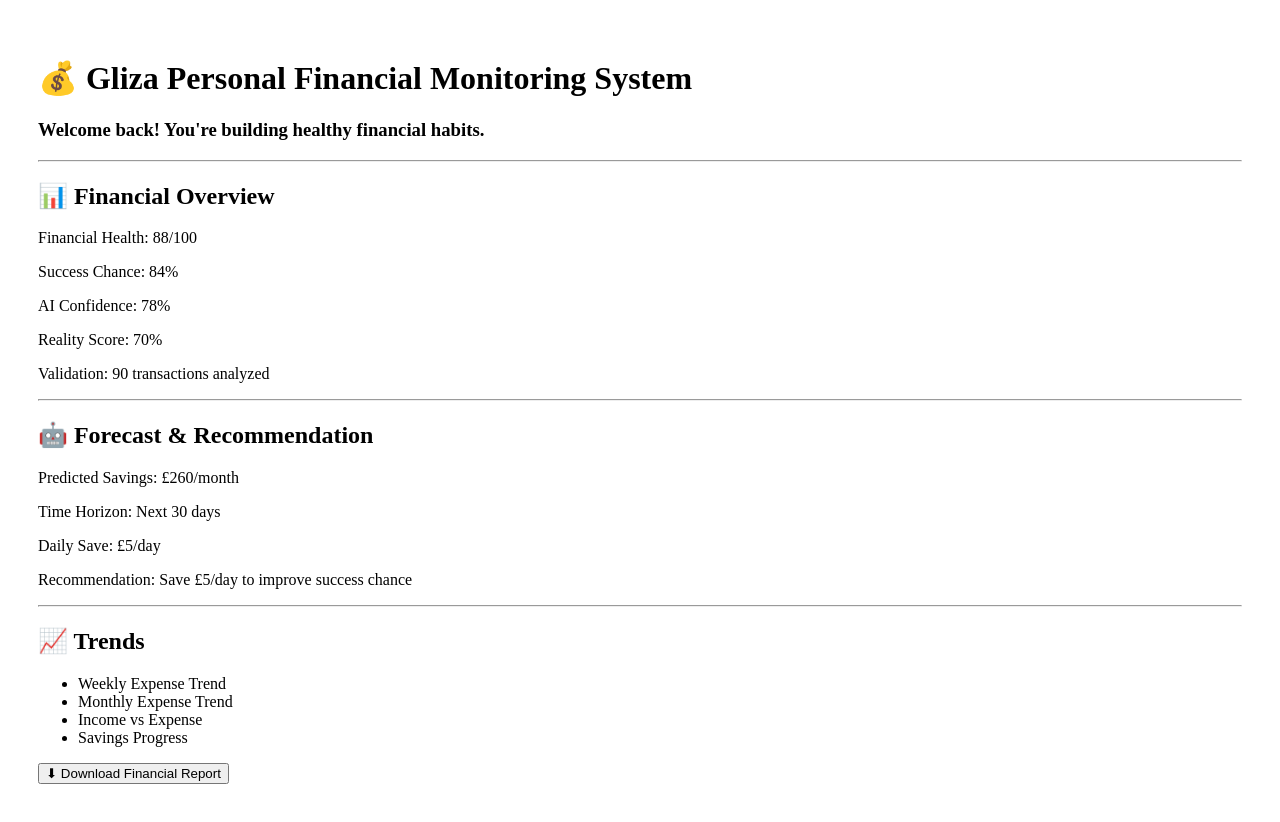
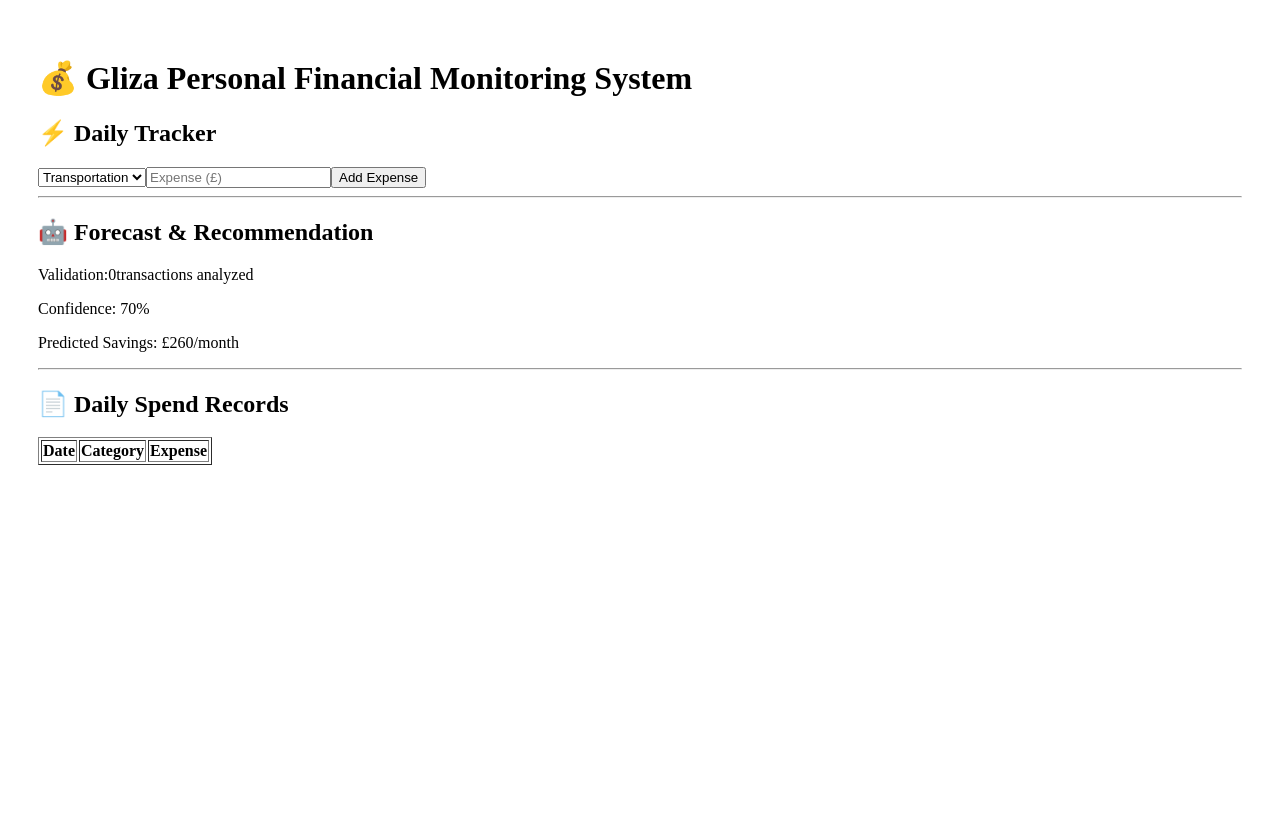
Before and after one commit to glesmaraon/budget-monitor, a React (Vite) app in the folder frontend/: page / in a window 1280 px wide. After the commit the page ends 800 px from the top, so only its background shows below. Built offline with nearby package versions, Linux system fonts and the light colour scheme.

Commit message:
Enable Transaction input dashboard

```diff
--- a/frontend/src/dashboard.jsx
+++ b/frontend/src/dashboard.jsx
@@ -1,66 +1,152 @@
+import { useState } from "react";
+
 export default function Dashboard() {
-  return (
+
+const [category,setCategory]=useState("");
+const [amount,setAmount]=useState("");
+
+const [expenses,setExpenses]=useState([]);
+
+const addExpense=()=>{
+
+if(!amount) return;
+
+const newExpense={
+
+date:new Date().toLocaleDateString(),
+
+category,
+
+amount
+
+};
+
+setExpenses([
+...expenses,
+newExpense
+]);
+
+setCategory("");
+setAmount("");
+
+};
+
+return(
+
 <div style={{padding:"30px"}}>
 
-      <h1>💰 Gliza Personal Financial Monitoring System</h1>
+<h1>
+💰 Gliza Personal Financial Monitoring System
+</h1>
 
-      <h3>
-      Welcome back! You're building healthy financial habits.
-      </h3>
+<h2>⚡ Daily Tracker</h2>
 
-      <hr/>
+<select
+value={category}
+onChange={(e)=>
+setCategory(e.target.value)}
+>
 
-      <h2>📊 Financial Overview</h2>
+<option>
+Transportation
+</option>
 
-      <p>Financial Health: 88/100</p>
+<option>
+Food
+</option>
 
-      <p>Success Chance: 84%</p>
+<option>
+Shopping
+</option>
 
-      <p>AI Confidence: 78%</p>
+<option>
+Bills
+</option>
 
-      <p>Reality Score: 70%</p>
+</select>
 
-      <p>Validation: 90 transactions analyzed</p>
+<input
+
+placeholder="Expense (£)"
+
+value={amount}
+
+onChange={(e)=>
+setAmount(e.target.value)}
+
+ />
+
+<button onClick={addExpense}>
+Add Expense
+</button>
 
 <hr/>
 
 <h2>🤖 Forecast & Recommendation</h2>
 
 <p>
+Validation:
+{expenses.length}
+transactions analyzed
+</p>
+
+<p>
+Confidence:
+70%
+</p>
+
+<p>
 Predicted Savings:
 £260/month
 </p>
 
-      <p>
-      Time Horizon:
-      Next 30 days
-      </p>
-
-      <p>
-      Daily Save:
-      £5/day
-      </p>
-
-      <p>
-      Recommendation:
-      Save £5/day to improve success chance
-      </p>
-
 <hr/>
 
-      <h2>📈 Trends</h2>
+<h2>
+📄 Daily Spend Records
+</h2>
 
-      <ul>
-        <li>Weekly Expense Trend</li>
-        <li>Monthly Expense Trend</li>
-        <li>Income vs Expense</li>
-        <li>Savings Progress</li>
-      </ul>
+<table border="1">
 
-      <button>
-      ⬇ Download Financial Report
-      </button>
+<thead>
+
+<tr>
+
+<th>Date</th>
+
+<th>Category</th>
+
+<th>Expense</th>
+
+</tr>
+
+</thead>
+
+<tbody>
+
+{expenses.map(
+(item,index)=>(
+
+<tr key={index}>
+
+<td>{item.date}</td>
+
+<td>{item.category}</td>
+
+<td>
+£{item.amount}
+</td>
+
+</tr>
+
+))}
+
+</tbody>
+
+</table>
 
 </div>
-  );
+
+)
+
 }
```
Lines whose indentation alone changed are shown as unchanged.
